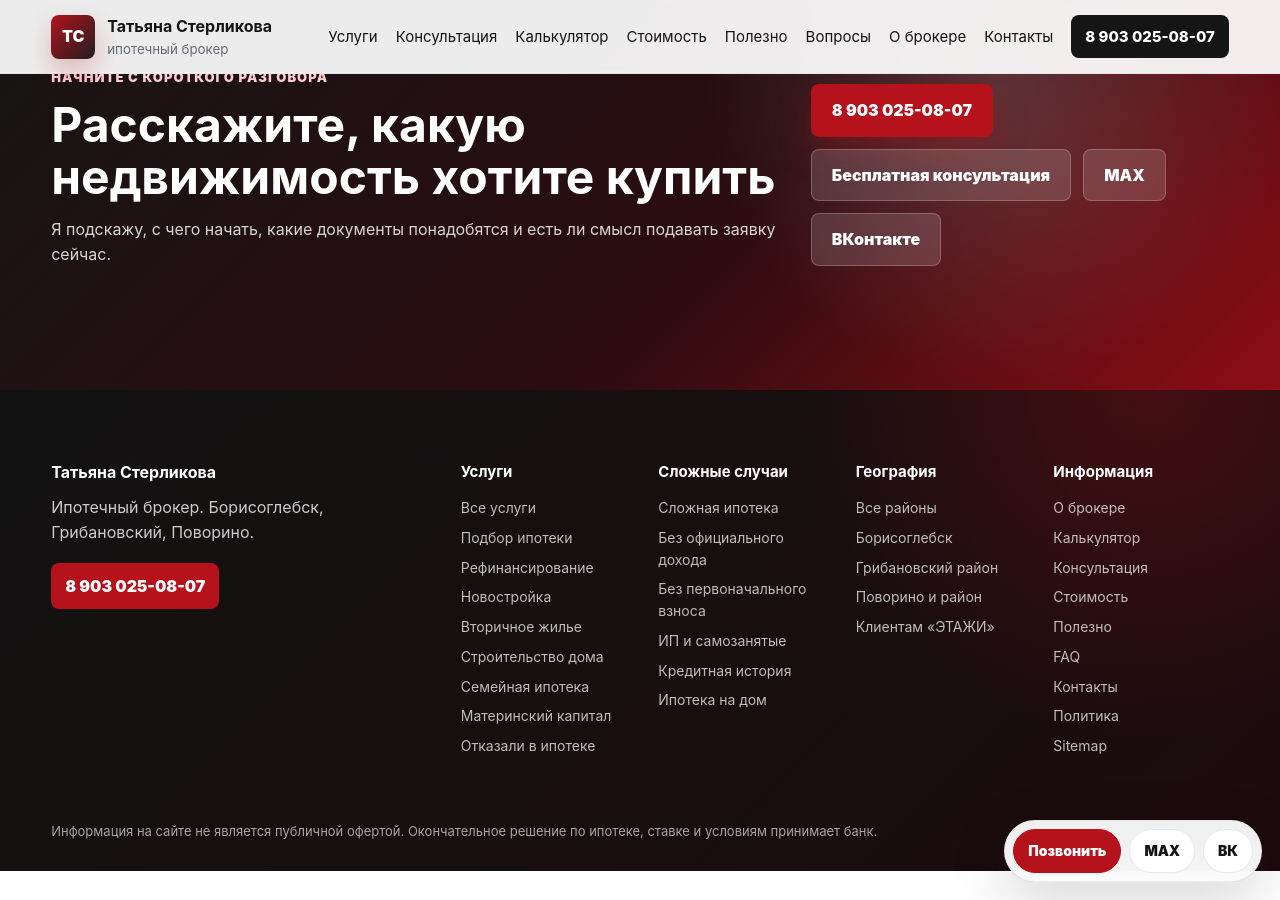
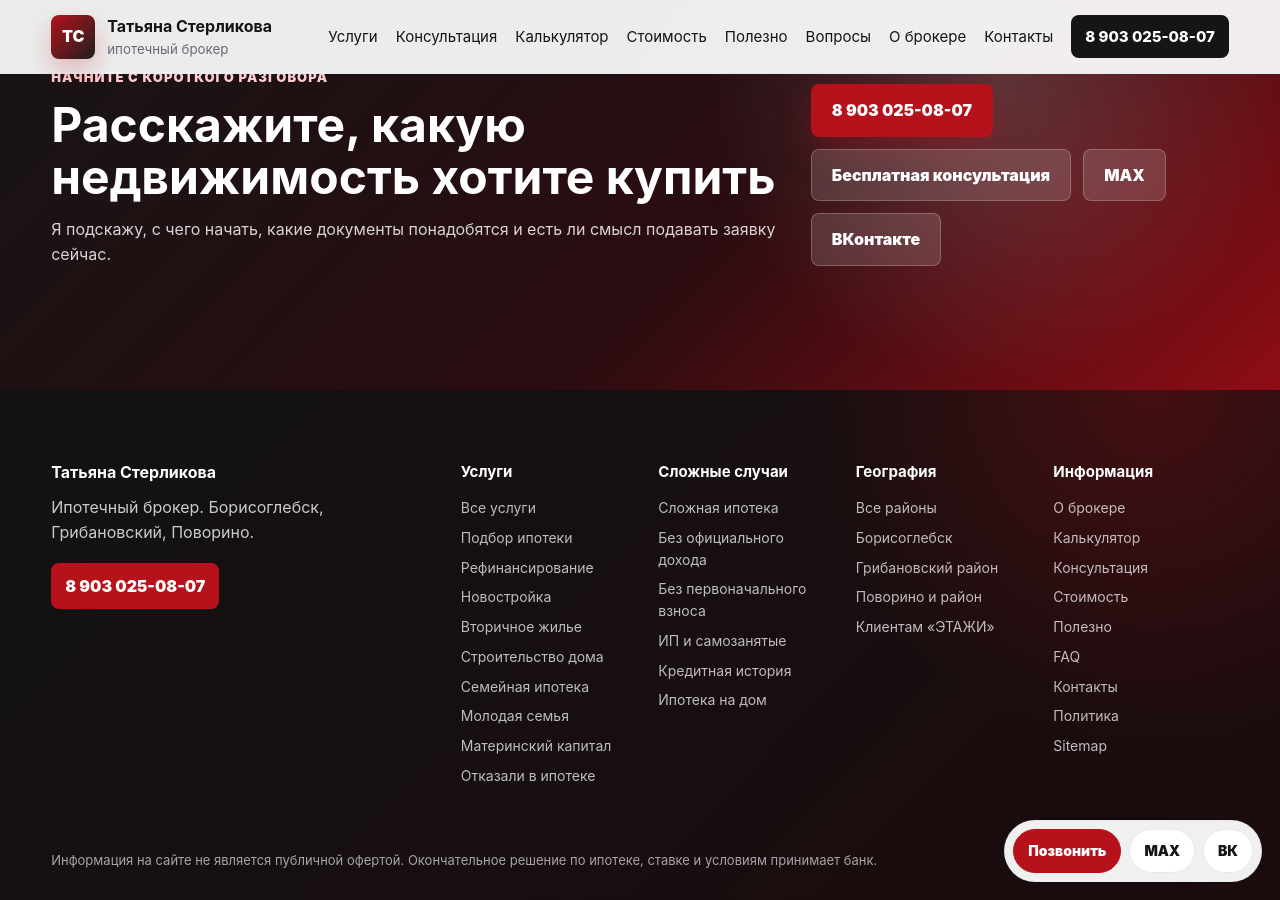
Before and after one commit to deputat36/broker, a Jekyll site: the page built from index.md, in a window 1280 px wide and 900 px high, scrolled down 10461 px. Built offline with Jekyll 4.4.1, drawn with Linux system fonts in a browser that asks for light colours; our own code applies the rules of GitHub Pages for plain Markdown files.

Commit message:
Add young family mortgage link to footer

```diff
--- a/_layouts/default.html
+++ b/_layouts/default.html
@@ -97,7 +97,7 @@
   <footer class="site-footer">
     <div class="footer-brand"><strong>Татьяна Стерликова</strong><p>Ипотечный брокер. Борисоглебск, Грибановский, Поворино.</p><a class="footer-phone" href="tel:+79030250807">8 903 025-08-07</a></div>
     <nav class="footer-grid" aria-label="Навигация в подвале сайта">
-      <div class="footer-col"><strong>Услуги</strong><a href="{{ '/uslugi/' | relative_url }}">Все услуги</a><a href="{{ '/uslugi/podbor-ipoteki/' | relative_url }}">Подбор ипотеки</a><a href="{{ '/uslugi/refinansirovanie-ipoteki/' | relative_url }}">Рефинансирование</a><a href="{{ '/uslugi/ipoteka-na-novostroyku/' | relative_url }}">Новостройка</a><a href="{{ '/uslugi/ipoteka-na-vtorichnoe-zhile/' | relative_url }}">Вторичное жилье</a><a href="{{ '/uslugi/ipoteka-na-stroitelstvo-doma/' | relative_url }}">Строительство дома</a><a href="{{ '/uslugi/semeynaya-ipoteka/' | relative_url }}">Семейная ипотека</a><a href="{{ '/uslugi/materinskiy-kapital/' | relative_url }}">Материнский капитал</a><a href="{{ '/uslugi/otkazali-v-ipoteke/' | relative_url }}">Отказали в ипотеке</a></div>
+      <div class="footer-col"><strong>Услуги</strong><a href="{{ '/uslugi/' | relative_url }}">Все услуги</a><a href="{{ '/uslugi/podbor-ipoteki/' | relative_url }}">Подбор ипотеки</a><a href="{{ '/uslugi/refinansirovanie-ipoteki/' | relative_url }}">Рефинансирование</a><a href="{{ '/uslugi/ipoteka-na-novostroyku/' | relative_url }}">Новостройка</a><a href="{{ '/uslugi/ipoteka-na-vtorichnoe-zhile/' | relative_url }}">Вторичное жилье</a><a href="{{ '/uslugi/ipoteka-na-stroitelstvo-doma/' | relative_url }}">Строительство дома</a><a href="{{ '/uslugi/semeynaya-ipoteka/' | relative_url }}">Семейная ипотека</a><a href="{{ '/uslugi/ipoteka-dlya-molodoy-semi/' | relative_url }}">Молодая семья</a><a href="{{ '/uslugi/materinskiy-kapital/' | relative_url }}">Материнский капитал</a><a href="{{ '/uslugi/otkazali-v-ipoteke/' | relative_url }}">Отказали в ипотеке</a></div>
       <div class="footer-col"><strong>Сложные случаи</strong><a href="{{ '/uslugi/slozhnaya-ipoteka/' | relative_url }}">Сложная ипотека</a><a href="{{ '/uslugi/ipoteka-bez-oficialnogo-dohoda/' | relative_url }}">Без официального дохода</a><a href="{{ '/uslugi/ipoteka-bez-pervonachalnogo-vznosa/' | relative_url }}">Без первоначального взноса</a><a href="{{ '/uslugi/ipoteka-dlya-ip-samozanyatyh/' | relative_url }}">ИП и самозанятые</a><a href="{{ '/uslugi/ipoteka-s-plohoy-kreditnoy-istoriey/' | relative_url }}">Кредитная история</a><a href="{{ '/uslugi/ipoteka-na-dom/' | relative_url }}">Ипотека на дом</a></div>
       <div class="footer-col"><strong>География</strong><a href="{{ '/geo/' | relative_url }}">Все районы</a><a href="{{ '/geo/borisoglebsk/' | relative_url }}">Борисоглебск</a><a href="{{ '/geo/gribanovskiy/' | relative_url }}">Грибановский район</a><a href="{{ '/geo/povorino/' | relative_url }}">Поворино и район</a><a href="{{ '/etagi/' | relative_url }}">Клиентам «ЭТАЖИ»</a></div>
       <div class="footer-col"><strong>Информация</strong><a href="{{ '/o-brokere/' | relative_url }}">О брокере</a><a href="{{ '/kalkulyator-ipoteki/' | relative_url }}">Калькулятор</a><a href="{{ '/konsultaciya/' | relative_url }}">Консультация</a><a href="{{ '/stoimost/' | relative_url }}">Стоимость</a><a href="{{ '/polezno/' | relative_url }}">Полезно</a><a href="{{ '/faq/' | relative_url }}">FAQ</a><a href="{{ '/kontakty/' | relative_url }}">Контакты</a><a href="{{ '/policy/' | relative_url }}">Политика</a><a href="{{ '/sitemap.xml' | relative_url }}">Sitemap</a></div>
```
